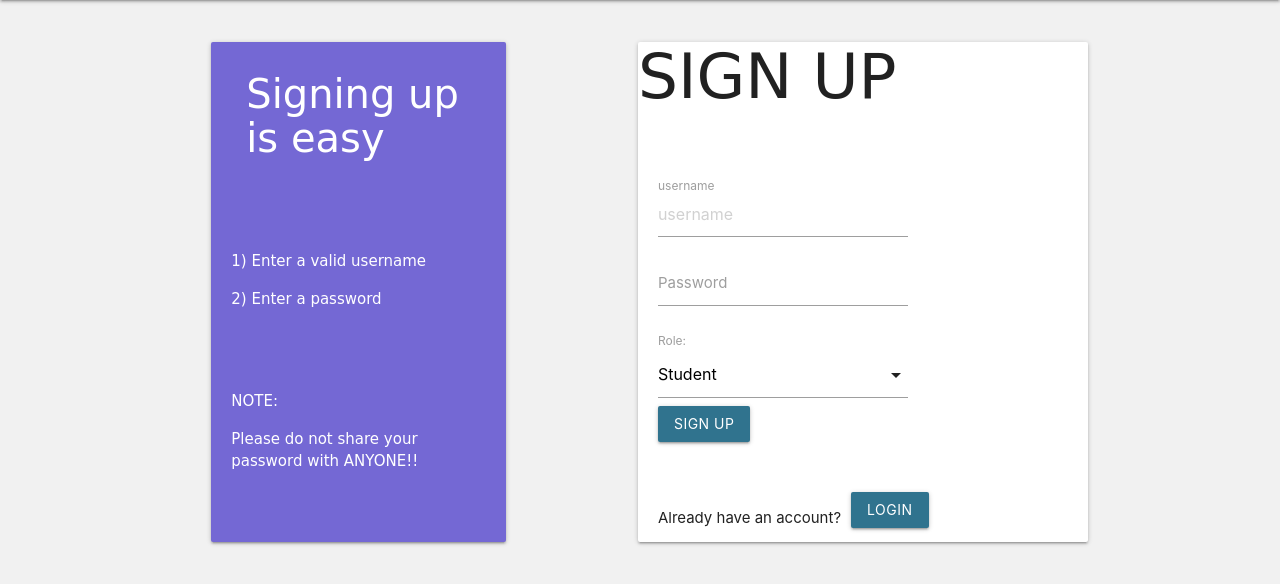
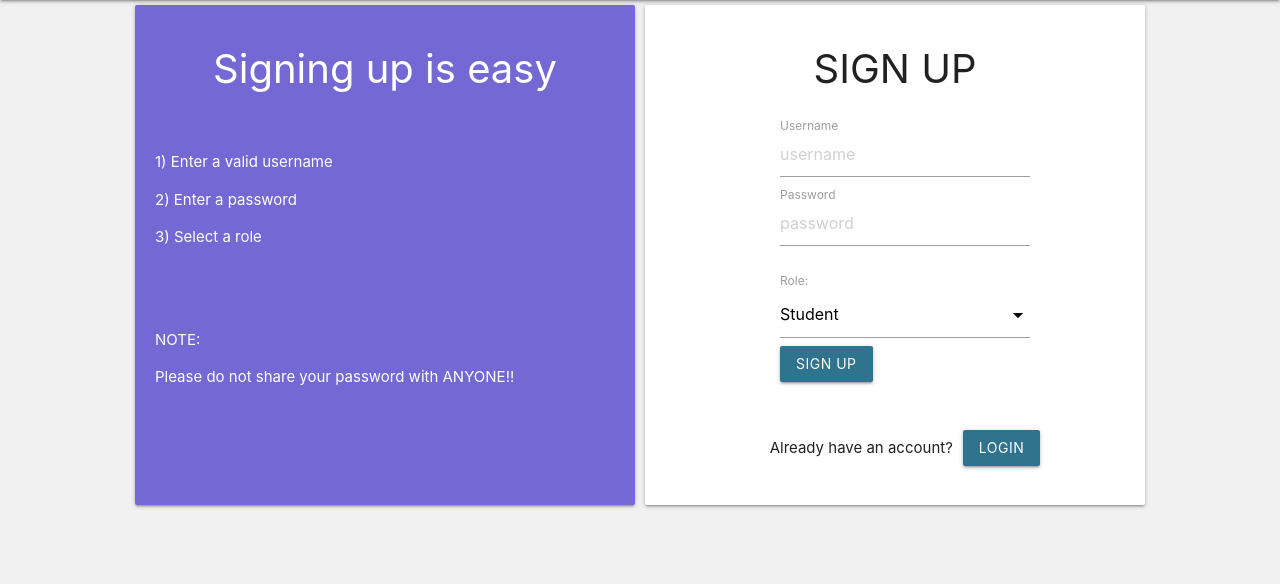
Before and after one commit to quanafoon/WorkShop, a Flask app: page /signup in a window 1280 px wide. Shown: the part 64-648 px from the top of the page. Run offline with Flask 3, Linux system fonts and the light colour scheme.

Commit message:
Changed login and signup pages to use flexboxes

```diff
--- a/App/templates/signup.html
+++ b/App/templates/signup.html
@@ -11,51 +11,58 @@
 
     {% else %}
 
-    <div class="row">
-        <section class="col s12 m4" style=" margin-left:200px" >
-            <div class="card" style="height:500px; width:295px; background-color: #7468D4;">
-                <h1 style="padding:30px;margin-left:5px; font-size: 40px; font-family: cursive; color: white;">Signing up is easy </h1>
-                <div class-"card-contents" style="padding:20px; margin-right: 10px; font-family: cursive; color: white;">
+    <div class="row" style="display: flex; flex-direction: row; justify-content: center;">
+        <div class="card" style="height:500px;width: 500px;background-color: #7468D4;display: flex;flex-direction: column; margin: 5px;">
+            <h1 style="text-align: center; font-size: 40px;color: white;">Signing up is easy </h1>
+            <div class-"card-contents"="" style="padding:20px;/* margin-right: 10px; *//* font-family: cursive; */color: white;">
                 <p>1) Enter a valid username</p>
                 <p>2) Enter a password</p>
+                <p>3) Select a role</p>
                 <p style="margin-top: 80px;">NOTE:</p>
                 <p> Please do not share your password with ANYONE!!</p>
             </div>
         </div>
-        </section>
-
-
-        <section class="col s12 m4">
-            <div class="card" style="height:500px; width: 450px;">
-                <h1 style=" font-family: cursive">SIGN UP</h1>
-        <form  method="POST" action="/signup" style=" align-items: center; width: 250px; margin-left:20px; margin-top:80px">
+        <div class="card" style="height:500px;width: 500px;display: flex;flex-direction: column;align-items: center; margin: 5px;">
+            <h1 style="font-size: 40px;">SIGN UP</h1>
+            <form method="POST" action="/signup" style="align-items: center;width: 250px;margin-left:20px;/* margin-top:80px; */">
 
                 <div class="input-field">
-                <input placeholder="username" name="username" type="text" required>
-                <label for="username">username</label>
+                    <input placeholder="username" name="username" type="text" required="">
+                    <label for="username" class="active">Username</label>
                 </div>
-            <div class="input-field" >
-                <input name="password" type="password" required>
+                <div class="input-field">
+                    <input placeholder="password" name="password" type="password" required="">
                     <label for="password">Password</label>
                 </div>
                 <label for="role">Role:</label>
-            <select id="role" name="role">
+                <div class="select-wrapper">
+                    <ul id="select-options-08594075-0311-2df0-3040-5e3c8914b027" class="dropdown-content select-dropdown" tabindex="0">
+                        <li id="select-options-08594075-0311-2df0-3040-5e3c8914b0270" tabindex="0" class="selected">
+                            <span>Student</span>
+                        </li>
+                        <li id="select-options-08594075-0311-2df0-3040-5e3c8914b0271" tabindex="0">
+                            <span>Company</span>
+                        </li>
+                    </ul>
+                    <svg class="caret" height="24" viewBox="0 0 24 24" width="24" xmlns="http://www.w3.org/2000/svg">
+                        <path d="M7 10l5 5 5-5z"></path>
+                        <path d="M0 0h24v24H0z" fill="none"></path>
+                    </svg>
+                    <select id="role" name="role" tabindex="-1">
                         <option value="student">Student</option>
                         <option value="company">Company</option>
                     </select>
+                </div>
 
                 <button type="submit" class="btn" style="background-color:#30738E">SIGN UP</button>
             </form>
-        <div style="margin-top: 50px; display: flex; margin-left:20px">
+        <div style="display: flex;margin-left:20px;margin-top: 40px; align-items: center;">
             <p>Already have an account?</p>
             <form action="/" method="GET">
                 <button type="submit" class="btn" style="background-color:#30738E; margin-left:10px"> LOGIN</button>
             </form>
         </div>
     </div>
-        </section>
-
-
     </div>
     {% endif %}
 {% endblock %}
```
Also changed, not shown: App/templates/index.html (+15 -22 lines). Lines whose indentation alone changed are shown as unchanged.
